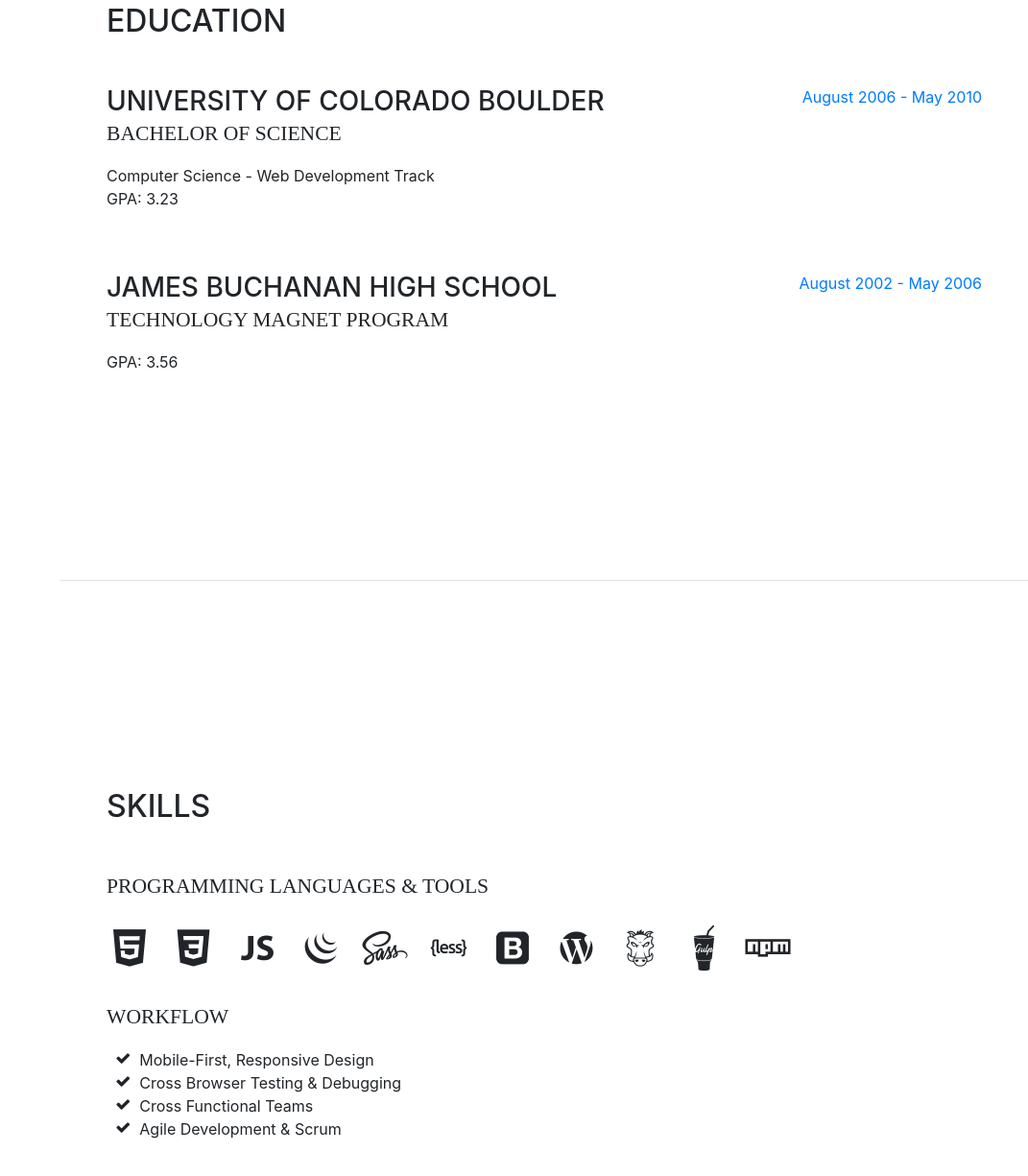
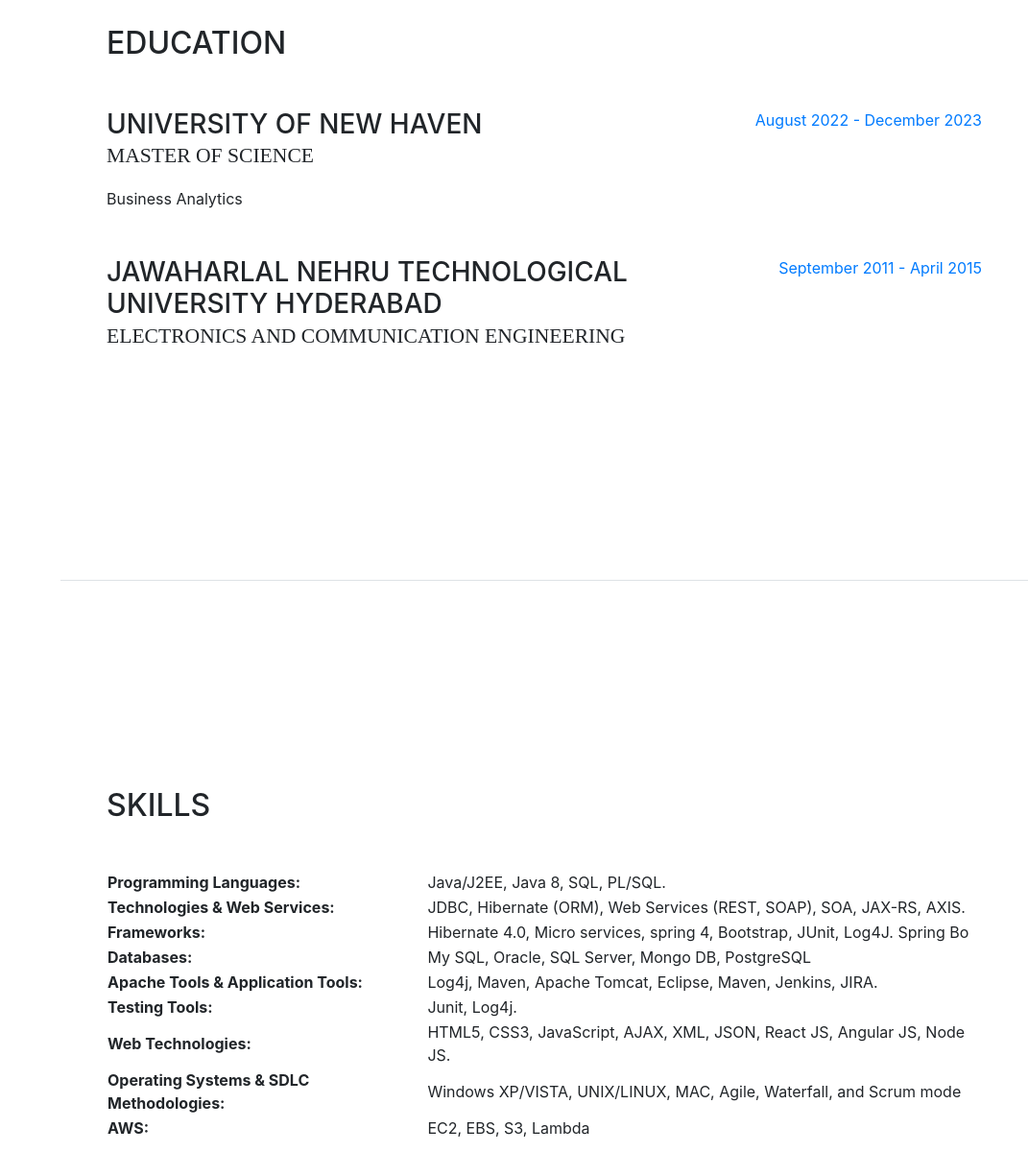
Before and after one commit to Pavan6339/pavan6339.github.io, a website with bundled scripts: page index.html in a window 1280 px wide. Shown: the part 4698-5923 px from the top of the page at 96% size, without its empty margins (209-1280 px from the left). Built offline with nearby package versions, Linux system fonts and the light colour scheme; a web font is replaced by a local one.

Commit message:
Update index.html

```diff
--- a/index.html
+++ b/index.html
@@ -109,7 +109,7 @@
             </li>
             -->
             <li class="list-inline-item">
-              <a href="https://www.linkedin.com/in/pavan-morthala-5288532b1">
+              <a href="https://www.linkedin.com/in/pavanreddy-morthala-5288532b1/">
                 <span class="fa-stack fa-lg">
                   <i class="fa fa-circle fa-stack-2x"></i>
                   <i class="fa fa-linkedin fa-stack-1x fa-inverse"></i>
@@ -230,24 +230,24 @@
 
           <div class="resume-item d-flex flex-column flex-md-row mb-5">
             <div class="resume-content mr-auto">
-              <h3 class="mb-0">University of Colorado Boulder</h3>
-              <div class="subheading mb-3">Bachelor of Science</div>
-              <div>Computer Science - Web Development Track</div>
-              <p>GPA: 3.23</p>
+              <h3 class="mb-0">University of New Haven</h3>
+              <div class="subheading mb-3">Master of Science</div>
+              <div>Business Analytics</div>
+         <!--     <p>GPA: 3.23</p> -->
             </div>
             <div class="resume-date text-md-right">
-              <span class="text-primary">August 2006 - May 2010</span>
+              <span class="text-primary">August 2022 - December 2023</span>
             </div>
           </div>
 
           <div class="resume-item d-flex flex-column flex-md-row">
             <div class="resume-content mr-auto">
-              <h3 class="mb-0">James Buchanan High School</h3>
-              <div class="subheading mb-3">Technology Magnet Program</div>
-              <p>GPA: 3.56</p>
+              <h3 class="mb-0">Jawaharlal Nehru Technological University Hyderabad</h3>
+              <div class="subheading mb-3">Electronics and Communication Engineering</div>
+
             </div>
             <div class="resume-date text-md-right">
-              <span class="text-primary">August 2002 - May 2006</span>
+              <span class="text-primary">September 2011 - April 2015</span>
             </div>
           </div>
 
@@ -258,7 +258,7 @@
         <div class="my-auto">
           <h2 class="mb-5">Skills</h2>
 
-          <div class="subheading mb-3">Programming Languages &amp; Tools</div>
+  <!--        <div class="subheading mb-3">Programming Languages &amp; Tools</div>
           <ul class="list-inline list-icons">
             <li class="list-inline-item">
               <i class="devicons devicons-html5"></i>
@@ -311,6 +311,46 @@
               Agile Development &amp; Scrum</li>
           </ul>
         </div>
+          -->
+
+           <table>
+        <tr>
+            <td><strong>Programming Languages:</strong></td>
+            <td>Java/J2EE, Java 8, SQL, PL/SQL.</td>
+        </tr>
+        <tr>
+            <td><strong>Technologies & Web Services:</strong></td>
+            <td>JDBC, Hibernate (ORM), Web Services (REST, SOAP), SOA, JAX-RS, AXIS.</td>
+        </tr>
+        <tr>
+            <td><strong>Frameworks:</strong></td>
+            <td>Hibernate 4.0, Micro services, spring 4, Bootstrap, JUnit, Log4J. Spring Bo</td>
+        </tr>
+        <tr>
+            <td><strong>Databases:</strong></td>
+            <td>My SQL, Oracle, SQL Server, Mongo DB, PostgreSQL</td>
+        </tr>
+        <tr>
+            <td><strong>Apache Tools & Application Tools:</strong></td>
+            <td>Log4j, Maven, Apache Tomcat, Eclipse, Maven, Jenkins, JIRA.</td>
+        </tr>
+        <tr>
+            <td><strong>Testing Tools:</strong></td>
+            <td>Junit, Log4j.</td>
+        </tr>
+        <tr>
+            <td><strong>Web Technologies:</strong></td>
+            <td>HTML5, CSS3, JavaScript, AJAX, XML, JSON, React JS, Angular JS, Node JS.</td>
+        </tr>
+        <tr>
+            <td><strong>Operating Systems & SDLC Methodologies:</strong></td>
+            <td>Windows XP/VISTA, UNIX/LINUX, MAC, Agile, Waterfall, and Scrum mode</td>
+        </tr>
+        <tr>
+            <td><strong>AWS:</strong></td>
+            <td>EC2, EBS, S3, Lambda</td>
+        </tr>
+    </table>
       </section>
 
       <section class="resume-section p-3 p-lg-5 d-flex flex-column" id="interests">
```
